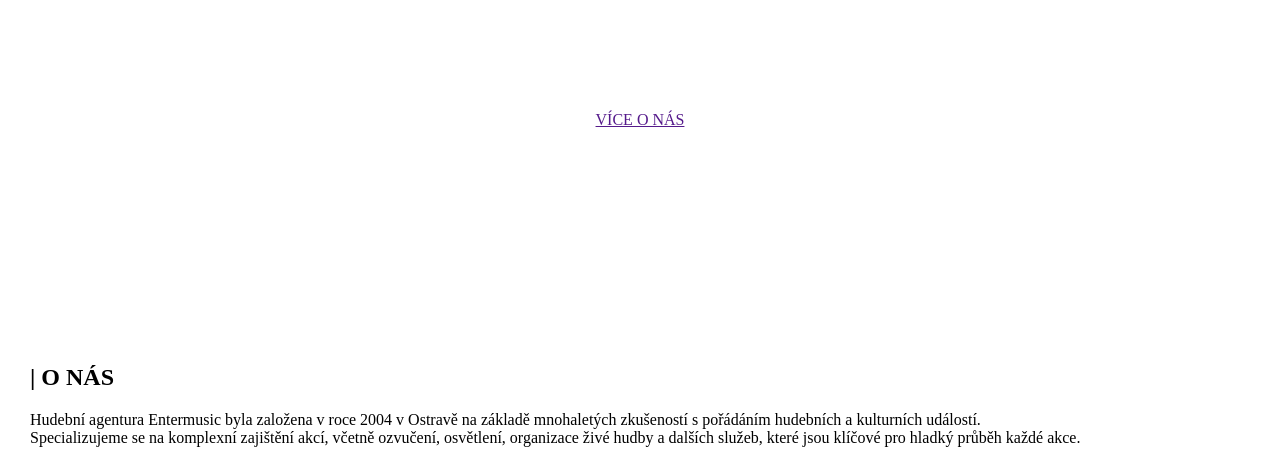
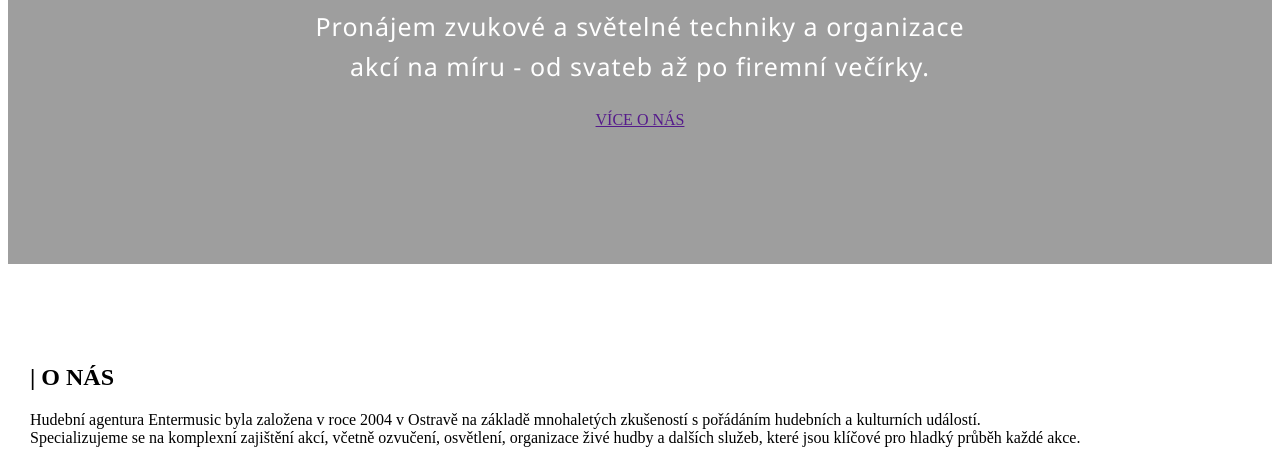
Before and after one commit to getastral/entermusic, a website: page index.html in a window 1280 px wide. Shown: the part 684-1148 px from the top of the page. Drawn offline with nearby package versions, Linux system fonts and the light colour scheme; the site is published under a folder, as on GitHub Pages, so addresses that start at the root find nothing.

Commit message:
Update uvod.css

```diff
--- a/uvod.css
+++ b/uvod.css
@@ -1,5 +1,5 @@
 header {
-    background-image: url("/koncert.jpg");
+    background-image: url("koncert.jpg");
     background-repeat: no-repeat;
     background-size: cover;
     padding-top: 2px;
```
